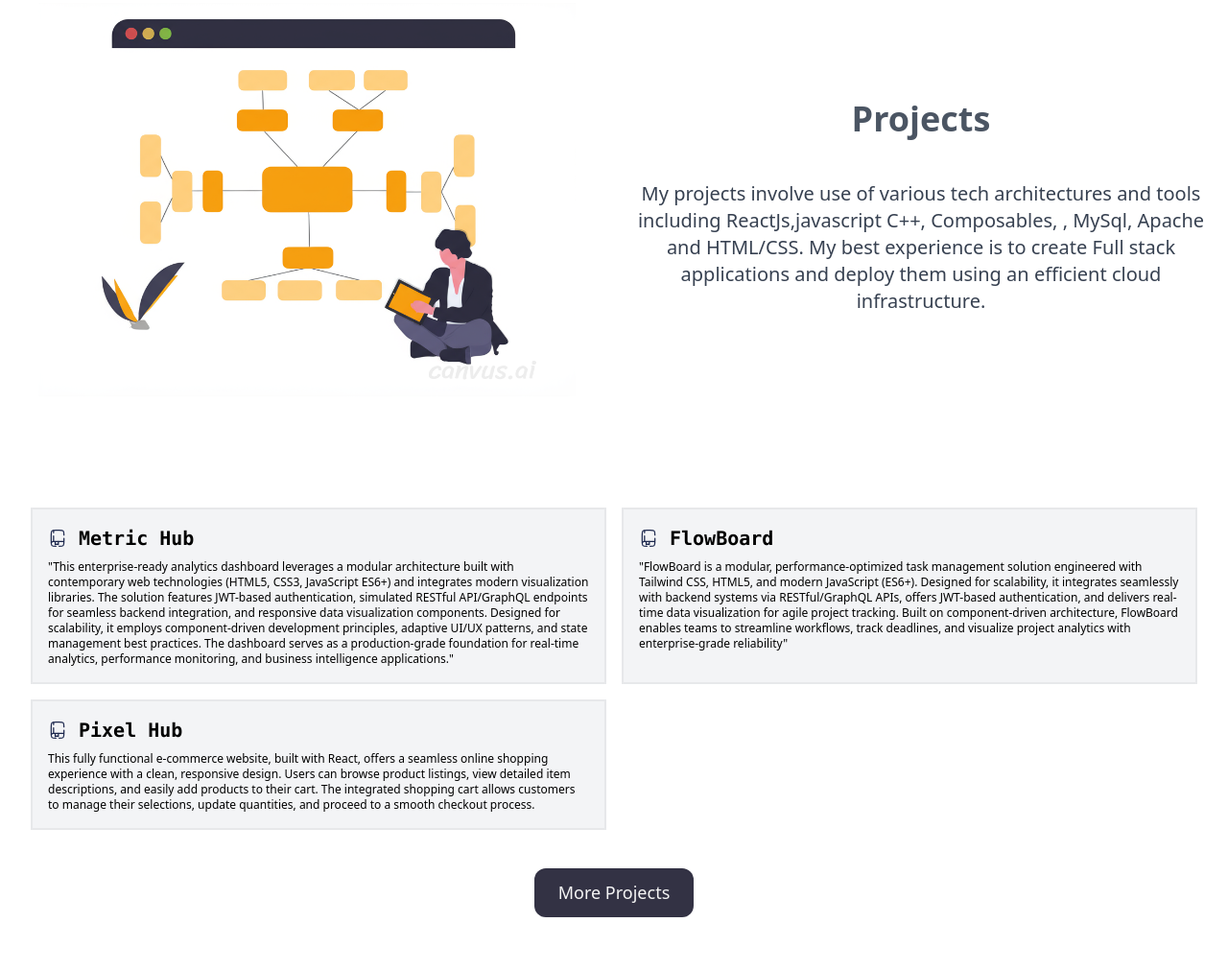
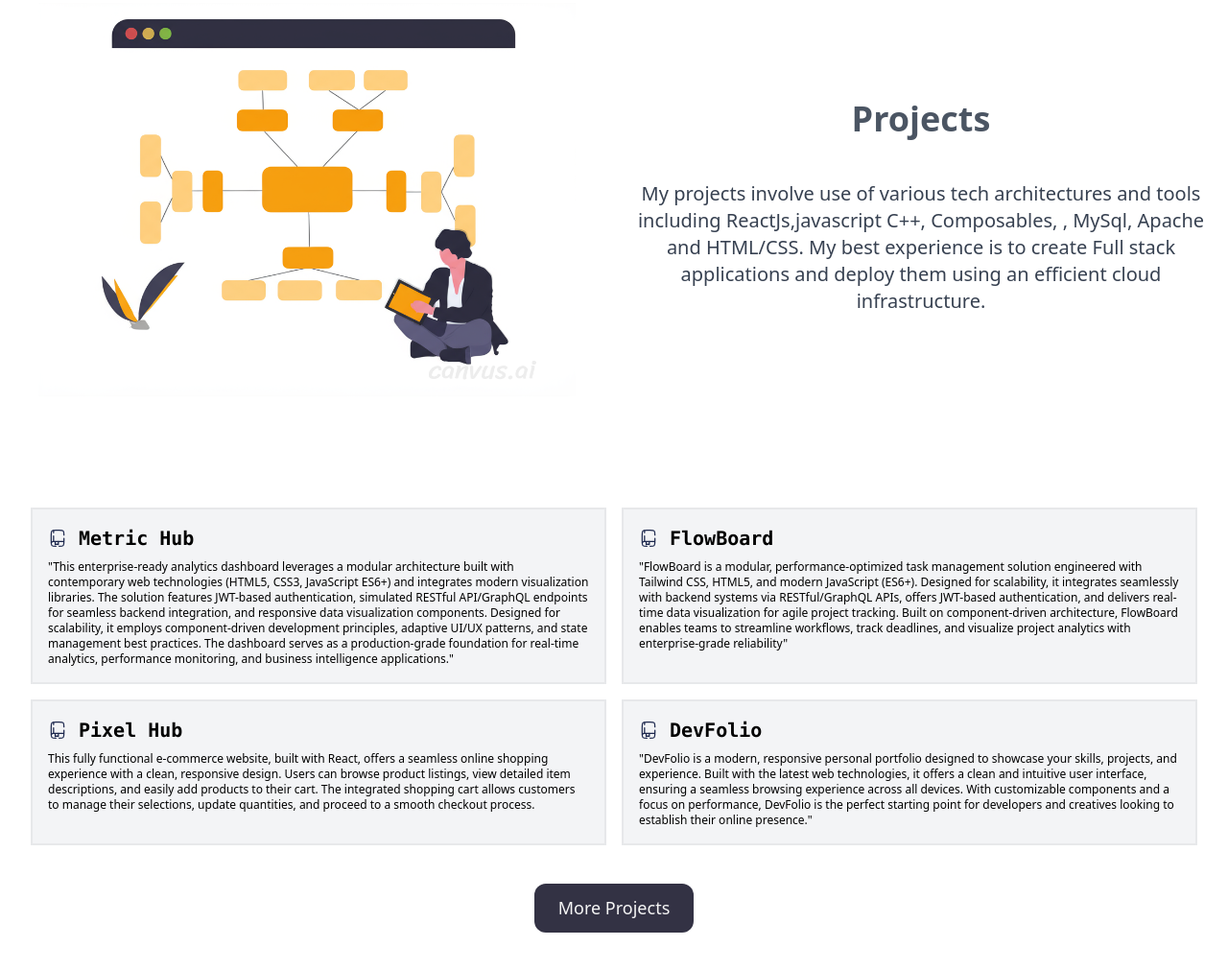
Before and after one commit to Asadullah-shz/Portfoliomain, a plain HTML site: page linked file/project.html in a window 1280 px wide. Shown: the part 155-1166 px from the top of the page at 96% size. Drawn offline with nearby package versions, Linux system fonts and the light colour scheme; a web font is replaced by a local one.

Commit message:
Project Updated

```diff
--- a/linked file/project.html
+++ b/linked file/project.html
@@ -241,6 +241,20 @@
                         checkout process.
                     </p>
                 </a>
+                 <a class="flex  p-4 bg-gray-100 border-2 border-solid border-black/5 transition-all hover:bg-black/10 flex flex-col items-stretch justify-start gap-2"
+                    href="https://github.com/Asadullah-shz/Devfolio">
+                    <h2 class="font-mono font-bold text-xl flex gap-3"><img
+                            src="/assets/book-bookmark-minimalistic-svgrepo-com.svg" class="w-5 h-auto  " alt="">DevFolio
+
+                    </h2>
+
+                    <p class="text-xs" > "DevFolio is a modern, responsive personal portfolio designed to showcase
+                        your skills, projects, and experience. Built with the latest web technologies, it offers a clean
+                        and intuitive user interface, ensuring a seamless browsing experience across all devices. With
+                        customizable components and a focus on performance, DevFolio is the perfect starting point for
+                        developers and creatives looking to establish their online presence."
+                    </p>
+                </a>
             </div>
             <div class="flex justify-center mt-10 md:justify-center gap-4">
                 <button class=" text-white px-6 py-3 rounded-xl hover: transition"
```
